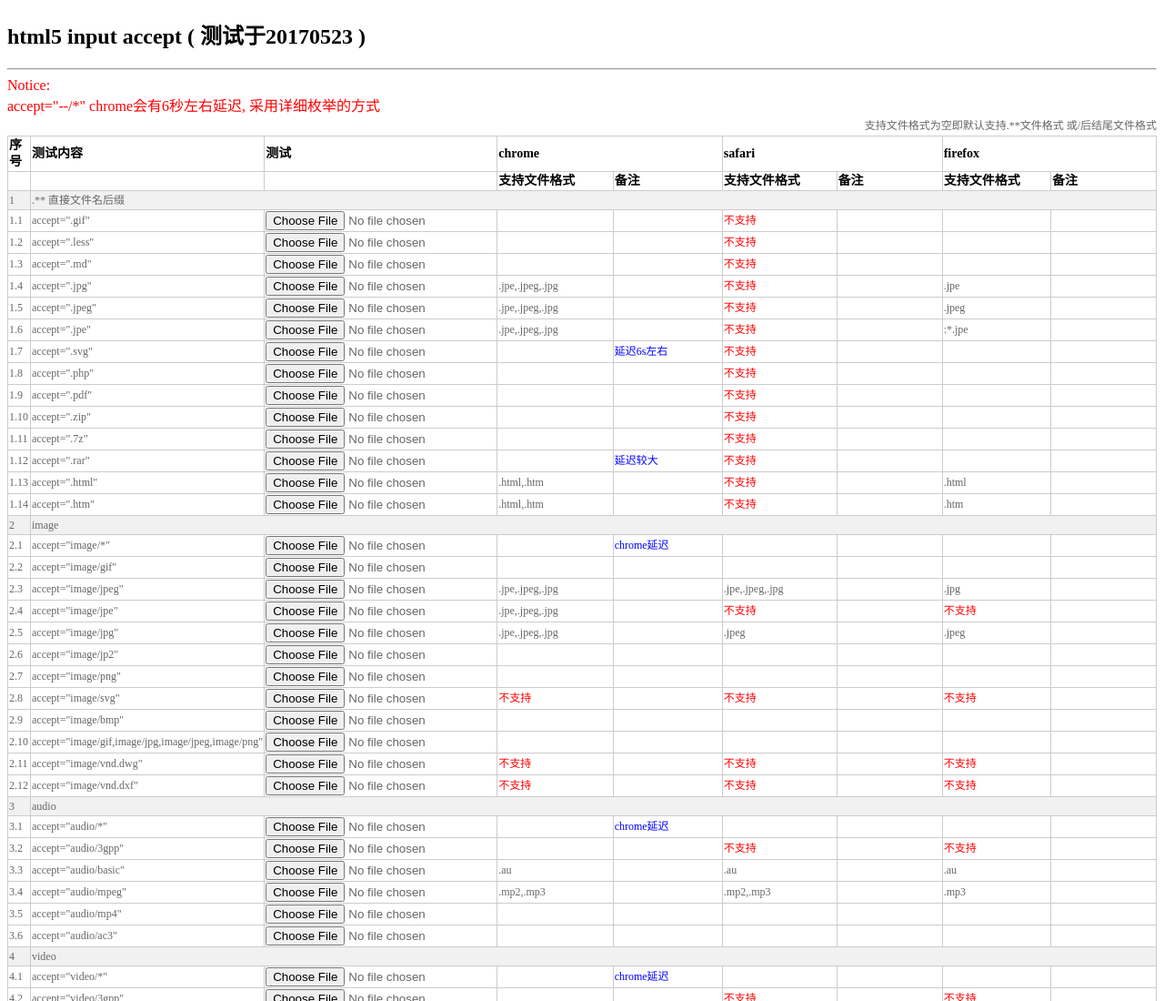
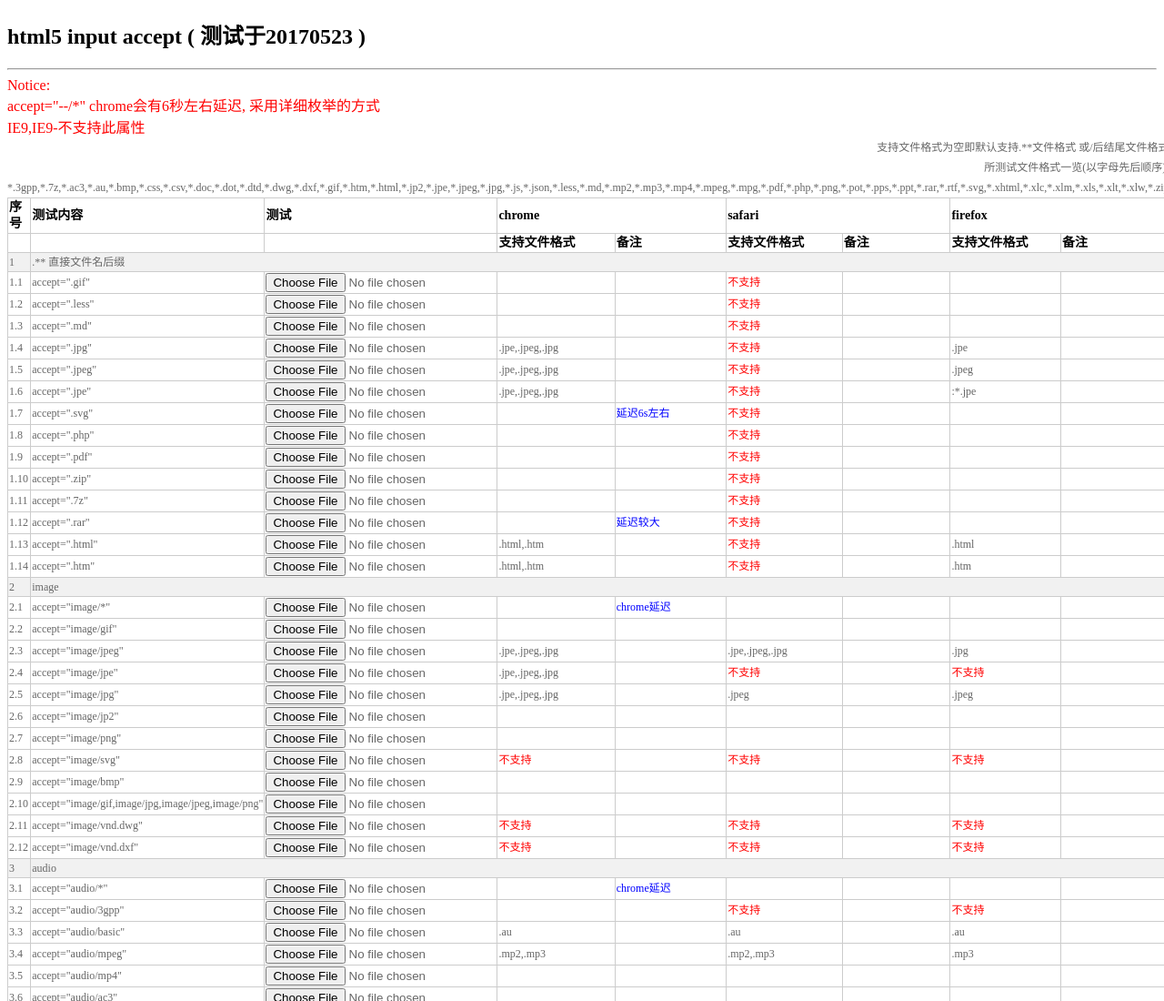
Before and after one commit to fast-flow/accept, a plain HTML site: page docs/index.html in a window 1280 px wide. Shown: the top 1100 px of the page at 91% size. Drawn offline with Linux system fonts and the light colour scheme.

Commit message:
备注测试文件

```diff
--- a/docs/index.html
+++ b/docs/index.html
@@ -42,10 +42,12 @@
 	<hr/>
 	<div class="error">
 		Notice:<br />
-		accept="--/*" chrome会有6秒左右延迟, 采用详细枚举的方式
+		accept="--/*" chrome会有6秒左右延迟, 采用详细枚举的方式<br/>
+		IE9,IE9-不支持此属性
 	</div>
 	<table>
 		<caption>支持文件格式为空即默认支持.**文件格式 或/后结尾文件格式</caption>
+		<caption>所测试文件格式一览(以字母先后顺序): *.3gpp,*.7z,*.ac3,*.au,*.bmp,*.css,*.csv,*.doc,*.dot,*.dtd,*.dwg,*.dxf,*.gif,*.htm,*.html,*.jp2,*.jpe,*.jpeg,*.jpg,*.js,*.json,*.less,*.md,*.mp2,*.mp3,*.mp4,*.mpeg,*.mpg,*.pdf,*.php,*.png,*.pot,*.pps,*.ppt,*.rar,*.rtf,*.svg,*.xhtml,*.xlc,*.xlm,*.xls,*.xlt,*.xlw,*.zip</caption>
 		<thead>
 			<tr>
 				<th>序号</th>
```
